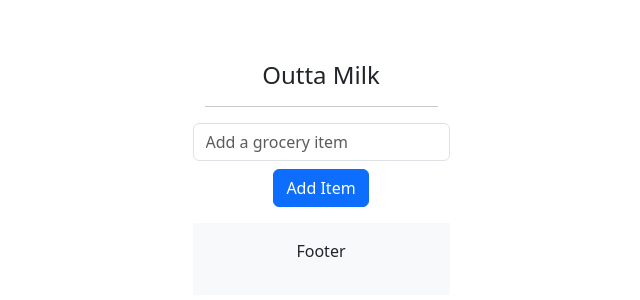
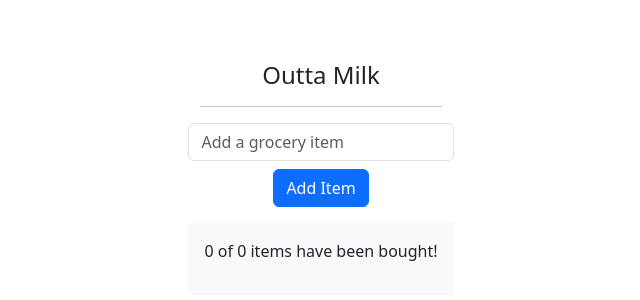
Before and after one commit to pdichone/react-beginners-course, a React (Vite) app: page / in a window 1280 px wide. Shown: the part 226-526 px from the top of the page, without its empty margins (319-959 px from the left). Built offline with nearby package versions, Linux system fonts and the light colour scheme.

Commit message:
add stats in the footer component - final steps

```diff
--- a/src/App.jsx
+++ b/src/App.jsx
@@ -47,6 +47,9 @@ function App() {
     setGroceriesItems(updatedItems);
   }
 
+  const totalItems = groceriesItems.length;
+  const totalBought = groceriesItems.filter((item) => item.bought).length;
+
   return (
     <div className="container pt-2">
       <GroceryNav />
@@ -60,7 +63,7 @@ function App() {
         handleOnToggle={toggleBought}
         handleRemoveItem={handleRemoveItem}
       />
-      <GroceryFooter />
+      <GroceryFooter totalBought={totalBought} totalItems={totalItems} />
     </div>
   );
 }
--- a/src/components/grocery_list/components/GroceryFooter.jsx
+++ b/src/components/grocery_list/components/GroceryFooter.jsx
@@ -1,10 +1,12 @@
 /** @format */
 
-function GroceryFooter() {
+function GroceryFooter({ totalBought, totalItems }) {
   return (
     <div className="footer">
       <footer className="bg-light text-dark text-center p-3">
-        <p className="display-7"> Footer</p>
+        <p className="display-7">
+          {totalBought} of {totalItems} items have been bought!
+        </p>
       </footer>
     </div>
   );
```
